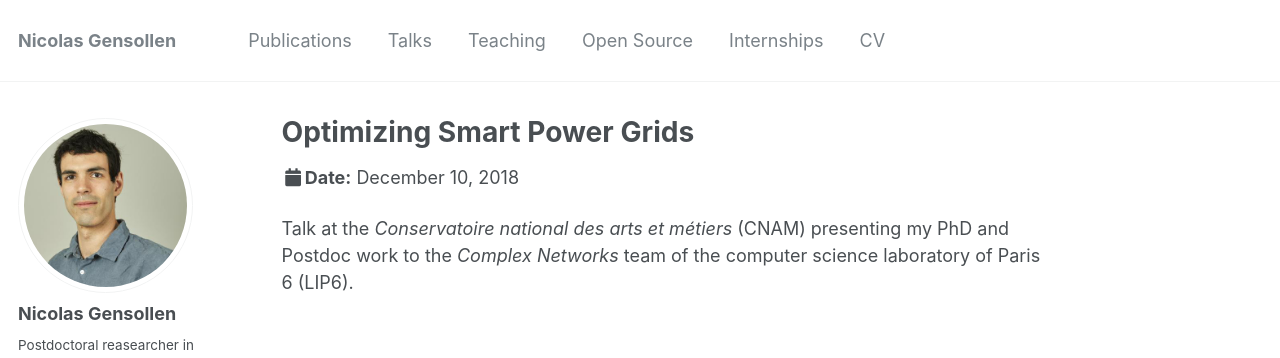
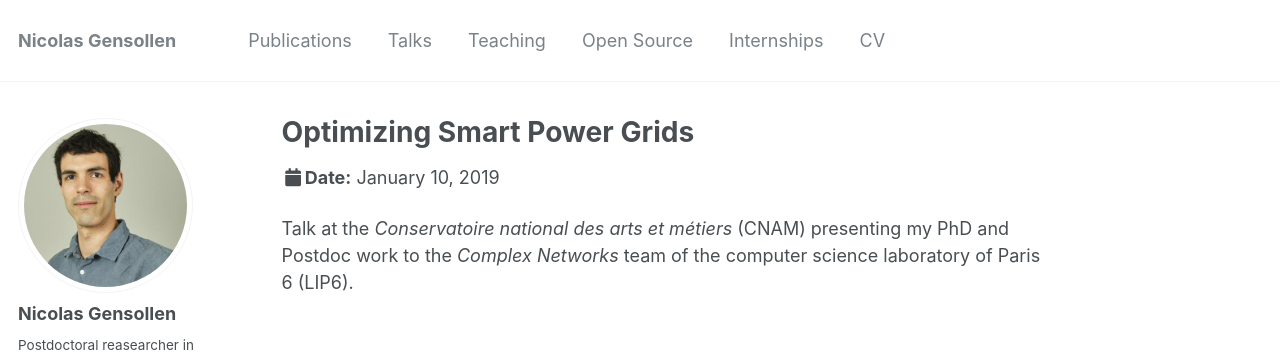
Before and after one commit to NicolasGensollen/nicolasgensollen.github.io, a Jekyll site: the page built from _talks/2019-01-10-talk-7.md, in a window 1280 px wide. Shown: the top 358 px of the page. Built offline with Jekyll 4.4.1, drawn with Linux system fonts in a browser that asks for light colours; some web fonts are replaced.

Commit message:
Mistake in talk date

```diff
--- a/_talks/2018-12-10-talk-6.md
+++ b/_talks/2019-01-10-talk-7.md
@@ -2,9 +2,9 @@
 title: "Optimizing Smart Power Grids"
 collection: talks
 type: "Talk"
-permalink: /talks/2018-12-10-talk-6
+permalink: /talks/2019-01-10-talk-7
 venue: "Conservatoire national des arts et métiers (CNAM)"
-date: 2018-12-10
+date: 2019-01-10
 location: "Paris, France"
 ---
 
```
